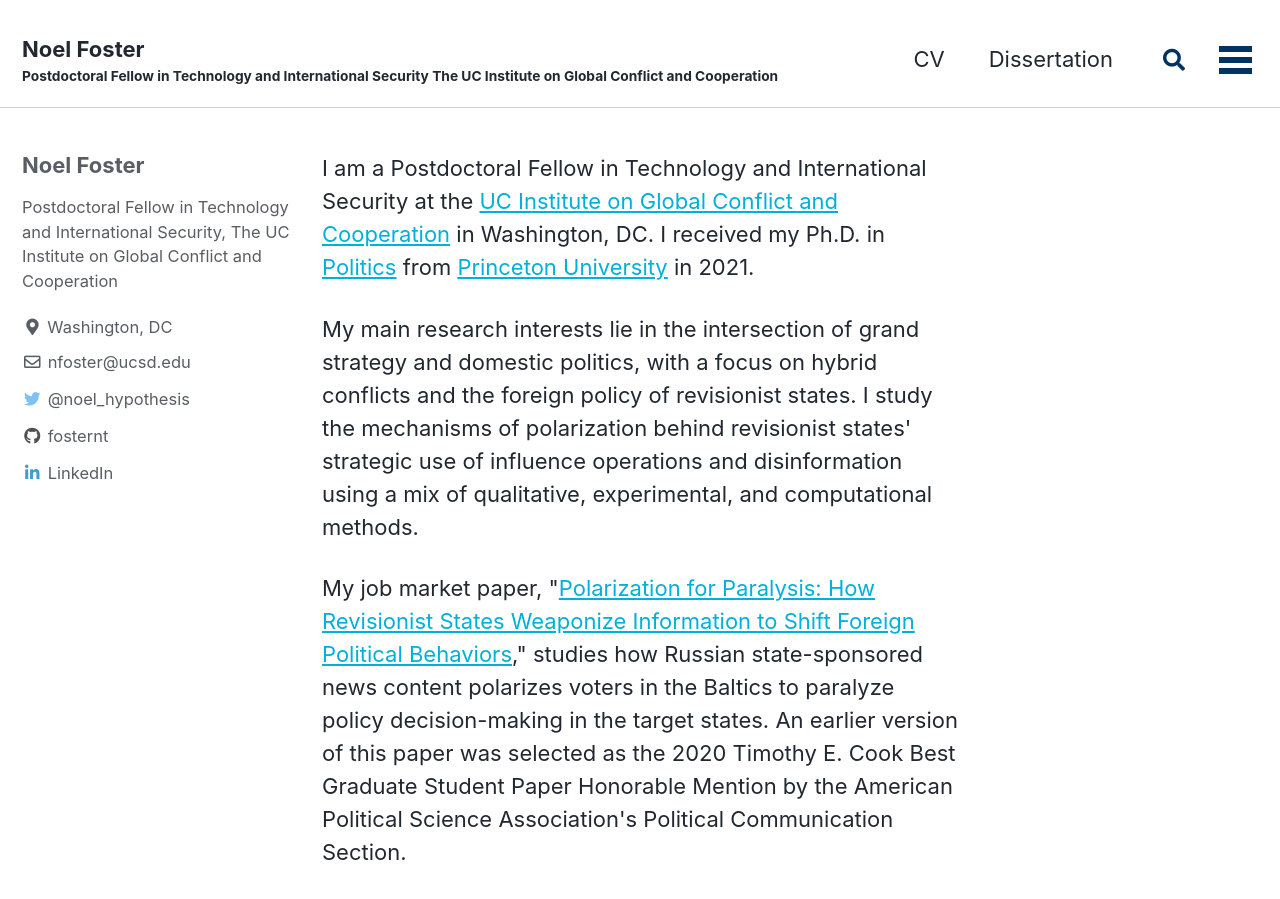
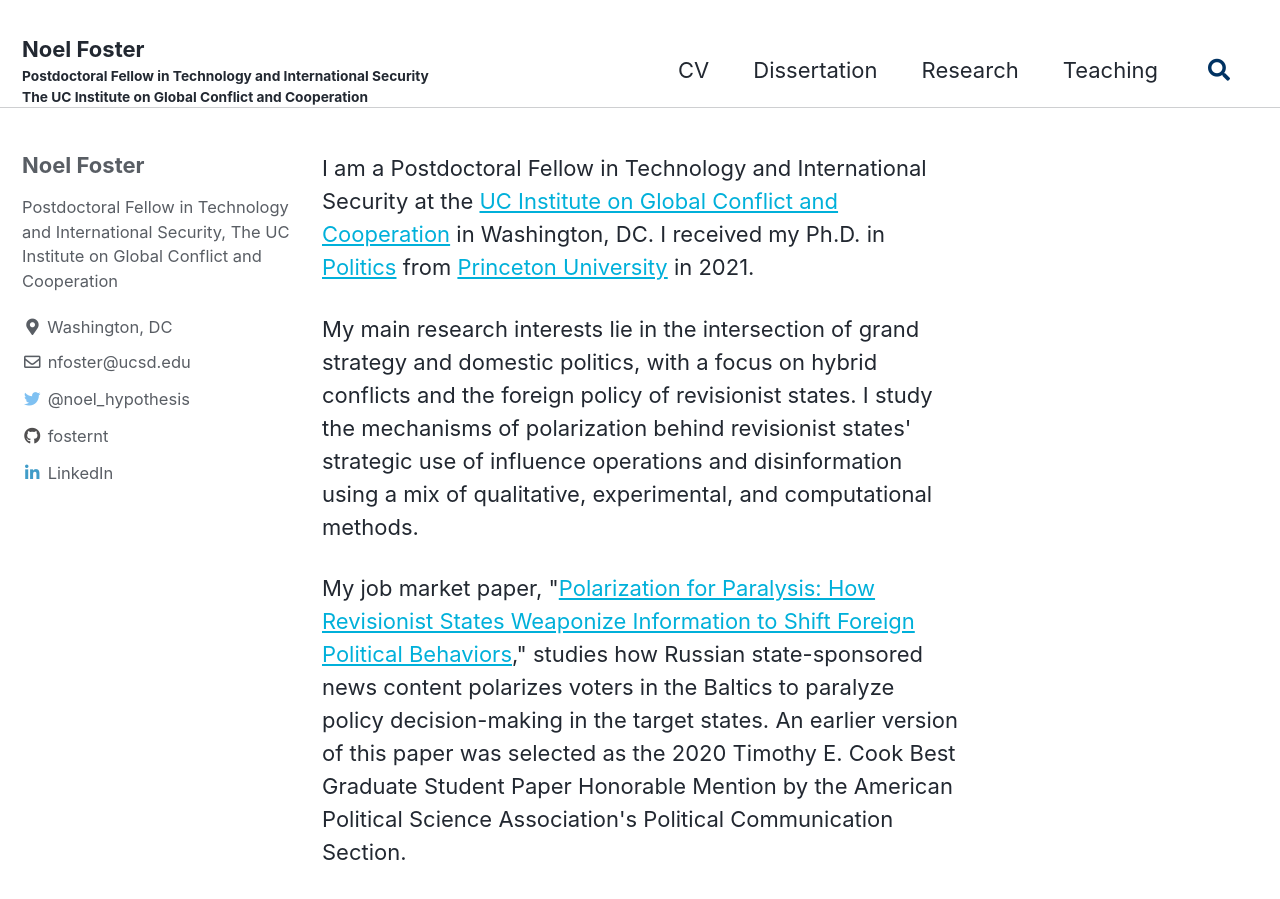
Before and after one commit to fosternt/fosternt.github.io, a Jekyll site: the page built from index.html, in a window 1280 px wide and 900 px high. Built offline with Jekyll 4.4.1, drawn with Linux system fonts in a browser that asks for light colours; cached includes are drawn as plain includes; the list of posts is cut into pages by our own code; part of the change alters nothing that is shown.

```diff
--- a/_config.yml
+++ b/_config.yml
@@ -18,7 +18,7 @@ minimal_mistakes_skin    : "berkeley" # "default", "air", "aqua", "contrast", "d
 locale                   : "en-US"
 title                    : "Noel Foster"
 title_separator          : "-"
-subtitle                 : "Postdoctoral Fellow in Technology and International Security\nThe UC Institute on Global Conflict and Cooperation" # site tagline that appears below site title in masthead
+subtitle                 : "Postdoctoral Fellow in Technology and International Security<br>The UC Institute on Global Conflict and Cooperation" # site tagline that appears below site title in masthead
 name                     : "Noel Foster"
 description              : "Postdoctoral Fellow in Technology and International Security, The UC Institute on Global Conflict and Cooperation"
 url                      : # the base hostname & protocol for your site e.g. "https://mmistakes.github.io"
```
